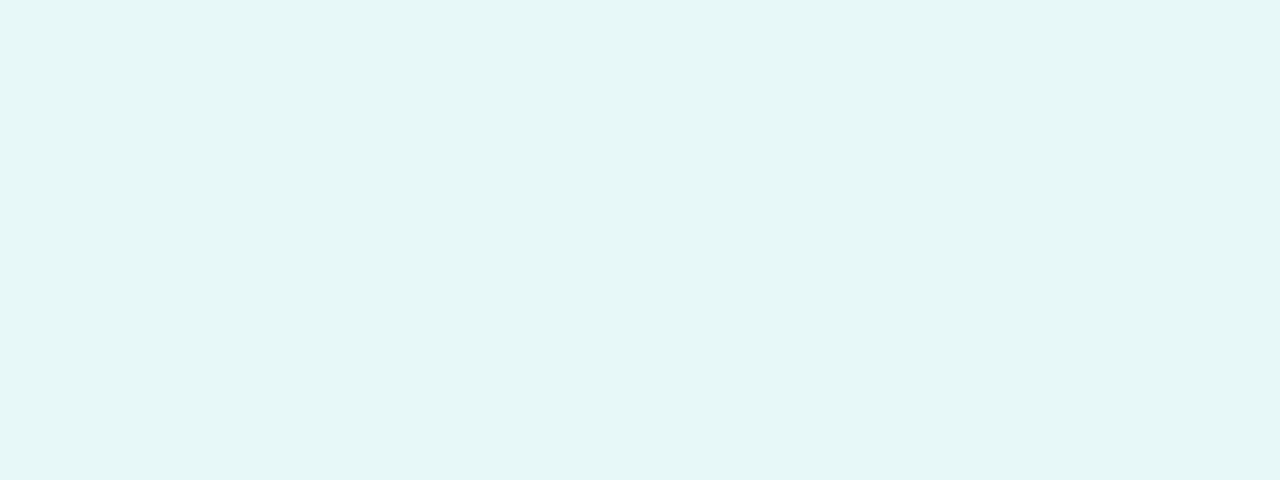
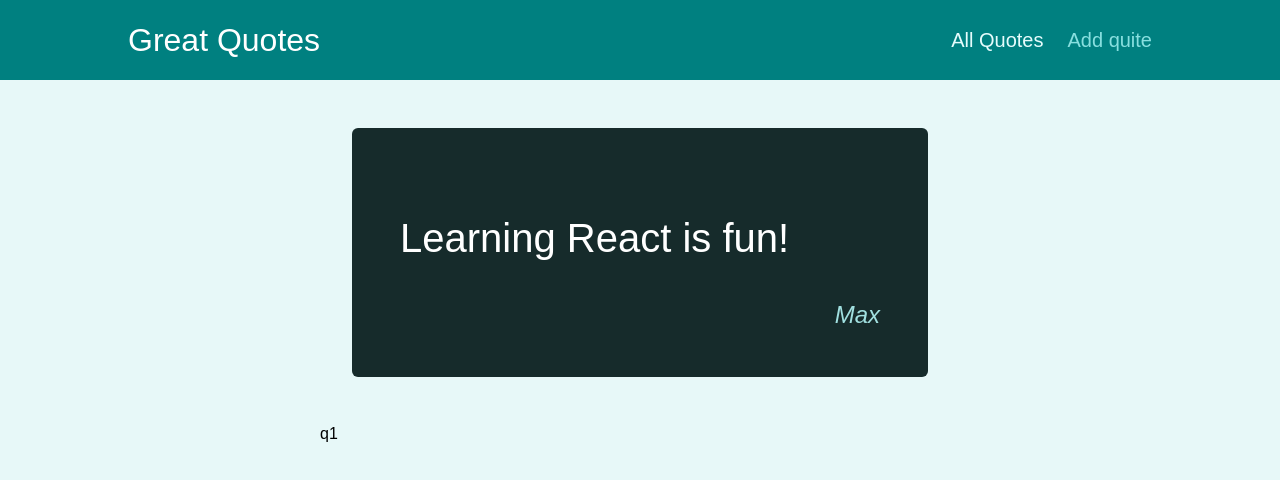
Before and after one commit to Vika28/quotes_project, a React (Create React App) app: page /quotes/q1 in a window 1280 px wide. Shown: the top 480 px of the page. Built offline with nearby package versions, Linux system fonts and the light colour scheme.

Commit message:
added not found page and routing

```diff
--- a/src/App.js
+++ b/src/App.js
@@ -1,8 +1,31 @@
+import { Route, Switch, Redirect } from 'react-router-dom';
+import AllQuotes from "./pages/AllQuotes";
+import QuoteDetail from "./pages/QuoteDetail";
+import NewQuote from "./pages/NewQuote";
+import Layout from "./components/layout/Layout";
+import NotFound from "./pages/NotFound";
+
 function App() {
   return (
-    <div>
-
-    </div>
+      <Layout>
+          <Switch>
+              <Route path='/' exact>
+                  <Redirect to='quotes'/>
+              </Route>
+              <Route path='/quotes' exact>
+                  <AllQuotes />
+              </Route>
+              <Route path='/quotes/:quoteId'>
+                  <QuoteDetail />
+              </Route>
+              <Route path='/new-quote'>
+                  <NewQuote />
+              </Route>
+              <Route path='*'>
+                  <NotFound />
+              </Route>
+          </Switch>
+      </Layout>
   );
 }
 
--- /dev/null
+++ b/src/components/layout/Layout.js
@@ -0,0 +1,14 @@
+import styles from './Layout.module.css';
+import {Fragment} from "react";
+import MainNavigation from "./MainNavigation";
+
+const Layout = (props) => {
+    return (
+        <Fragment>
+            <MainNavigation />
+            <main className={styles.main}>{props.children}</main>
+        </Fragment>
+    )
+}
+
+export default Layout;
--- /dev/null
+++ b/src/components/layout/MainNavigation.js
@@ -0,0 +1,26 @@
+import styles from './MainNavigation.module.css';
+import {NavLink} from "react-router-dom";
+
+const MainNavigation = () => {
+    return (
+        <header className={styles.header}>
+            <div className={styles.logo}>Great Quotes</div>
+            <nav className={styles.nav}>
+                <ul>
+                    <li>
+                        <NavLink to='/quotes' activeClassName={styles.active}>
+                            All Quotes
+                        </NavLink>
+                    </li>
+                    <li>
+                        <NavLink to='/new-quote' activeClassName={styles.active}>
+                            Add quite
+                        </NavLink>
+                    </li>
+                </ul>
+            </nav>
+        </header>
+    )
+}
+
+export default MainNavigation;
--- a/src/components/quotes/QuoteForm.js
+++ b/src/components/quotes/QuoteForm.js
@@ -1,7 +1,7 @@
 import { useRef } from 'react';
 
-import Card from '../ui/Card';
-import LoadingSpinner from '../ui/LoadingSpinner';
+import Card from '../UI/Card';
+import LoadingSpinner from '../UI/LoadingSpinner';
 import classes from './QuoteForm.module.css';
 
 const QuoteForm = (props) => {
--- a/src/components/quotes/QuoteItem.js
+++ b/src/components/quotes/QuoteItem.js
@@ -1,3 +1,4 @@
+import { Link } from 'react-router-dom';
 import classes from './QuoteItem.module.css';
 
 const QuoteItem = (props) => {
@@ -9,9 +10,9 @@
         </blockquote>
         <figcaption>{props.author}</figcaption>
       </figure>
-      <a className='btn'>
+      <Link className='btn' to={`/quotes/${props.id}`}>
         View Fullscreen
-      </a>
+      </Link>
     </li>
   );
 };
--- a/src/index.js
+++ b/src/index.js
@@ -1,7 +1,12 @@
 import ReactDOM from 'react-dom/client';
+import { BrowserRouter } from "react-router-dom";
 
 import './index.css';
 import App from './App';
 
 const root = ReactDOM.createRoot(document.getElementById('root'));
-root.render(<App />);
+root.render(
+    <BrowserRouter>
+        <App />
+    </BrowserRouter>
+);
--- /dev/null
+++ b/src/pages/AllQuotes.js
@@ -0,0 +1,14 @@
+import QuoteList from "../components/quotes/QuoteList";
+
+const DUMMY_QUOTES = [
+    { id: 'q1', author: 'Max', text: 'Learning React is fun!' },
+    { id: 'q2', author: 'Maximilian', text: 'Learning React is great!' },
+];
+
+const AllQuotes = () => {
+    return (
+        <QuoteList quotes={DUMMY_QUOTES}/>
+    )
+}
+
+export default AllQuotes;
--- /dev/null
+++ b/src/pages/NewQuote.js
@@ -0,0 +1,13 @@
+import QuoteForm from "../components/quotes/QuoteForm";
+
+const NewQuote = () => {
+    const addQuoteHandler = (quoteData) => {
+        console.log(quoteData);
+    };
+
+    return (
+        <QuoteForm onAddQuote={addQuoteHandler}/>
+    )
+}
+
+export default NewQuote;
--- /dev/null
+++ b/src/pages/NotFound.js
@@ -0,0 +1,9 @@
+const NotFound = () => {
+    return (
+        <div className='centered'>
+            <p>Page not found</p>
+        </div>
+    )
+}
+
+export default NotFound;
--- /dev/null
+++ b/src/pages/QuoteDetail.js
@@ -0,0 +1,33 @@
+import { useParams } from "react-router-dom";
+import { Route } from "react-router-dom";
+import Comments from "../components/comments/Comments";
+import HighlightedQuote from "../components/quotes/HighlightedQuote";
+
+const DUMMY_QUOTES = [
+    { id: 'q1', author: 'Max', text: 'Learning React is fun!' },
+    { id: 'q2', author: 'Maximilian', text: 'Learning React is great!' },
+];
+
+const QuoteDetail = () => {
+    const params = useParams();
+    const quote = DUMMY_QUOTES.find(quote => quote.id === params.quoteId);
+
+    if (!quote) {
+        return <p>No quote fined</p>
+    }
+
+    return (
+        <div>
+            <HighlightedQuote
+                text={quote.text}
+                author={quote.author}
+            />
+            <div>{params.quoteId}</div>
+            <Route path={`/quotes/${params.quoteId}/comments`}>
+                <Comments />
+            </Route>
+        </div>
+    )
+}
+
+export default QuoteDetail;
```
